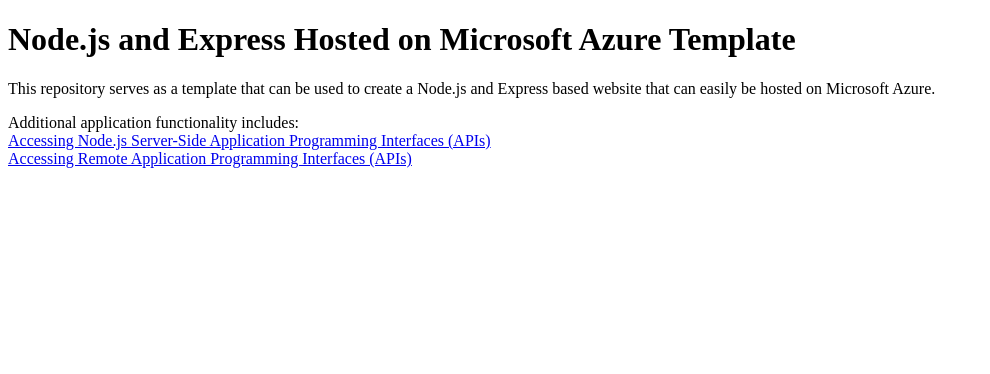
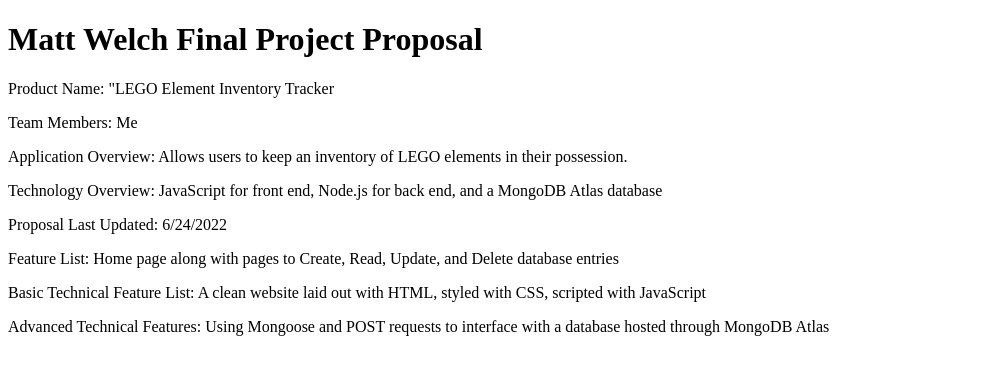
Before and after one commit to mjwelch-lewis/Final-Project-Proposal, a website: page static/index.html in a window 1280 px wide. Shown: the whole page, without its empty margins (0-990 px from the left). Drawn offline with Linux system fonts and the light colour scheme.

Commit message:
Updated Project Description

```diff
--- a/static/index.html
+++ b/static/index.html
@@ -1,15 +1,17 @@
 <!DOCTYPE html>
 <html>
 <head>
-<title>Node on Azure</title>
+<title>Final Project Proposal</title>
 </head>
 <body>
-<h1>Node.js and Express Hosted on Microsoft Azure Template</h1>
-<p>This repository serves as a template that can be used to create a Node.js and Express based website that can easily
-be hosted on Microsoft Azure.</p>
-
-Additional application functionality includes:<br />
-<a href="fetching-from-server.html">Accessing Node.js Server-Side Application Programming Interfaces (APIs)</a><br />
-<a href="fetching-remote-dog-breeds.html">Accessing Remote Application Programming Interfaces (APIs)</a>
+<h1>Matt Welch Final Project Proposal</h1>
+<p>Product Name: "LEGO Element Inventory Tracker</p>
+<p>Team Members: Me</p>
+<p>Application Overview: Allows users to keep an inventory of LEGO elements in their possession.</p>
+<p>Technology Overview: JavaScript for front end, Node.js for back end, and a MongoDB Atlas database</p>
+<p>Proposal Last Updated: 6/24/2022</p>
+<p>Feature List: Home page along with pages to Create, Read, Update, and Delete database entries</p>
+<p>Basic Technical Feature List: A clean website laid out with HTML, styled with CSS, scripted with JavaScript</p>
+<p>Advanced Technical Features: Using Mongoose and POST requests to interface with a database hosted through MongoDB Atlas </p>
 </body>
 </html>
```
